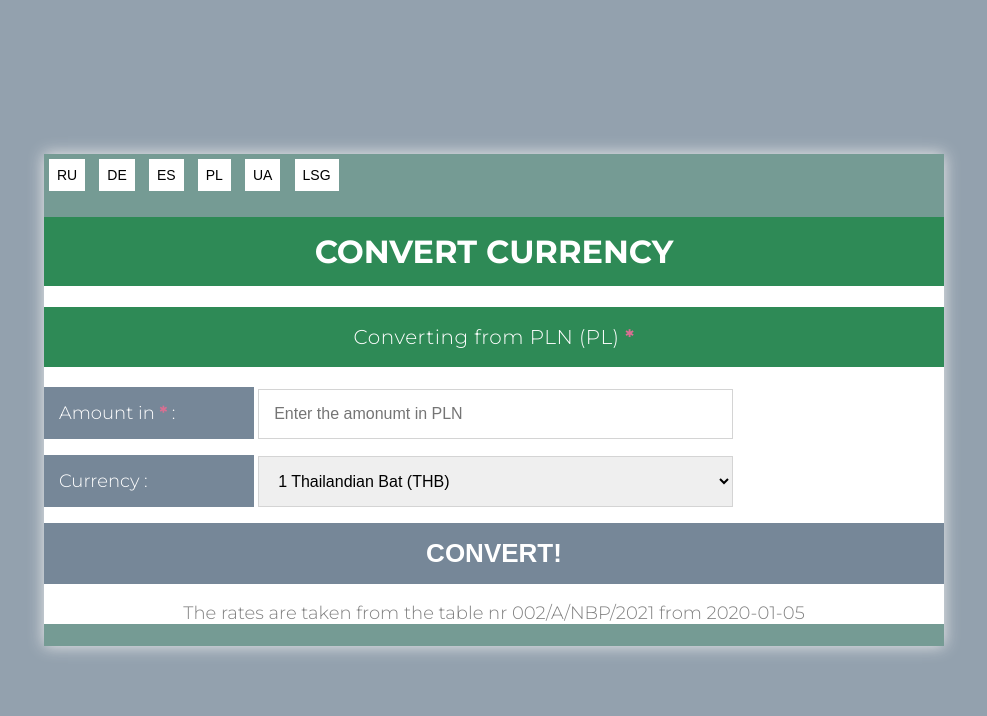
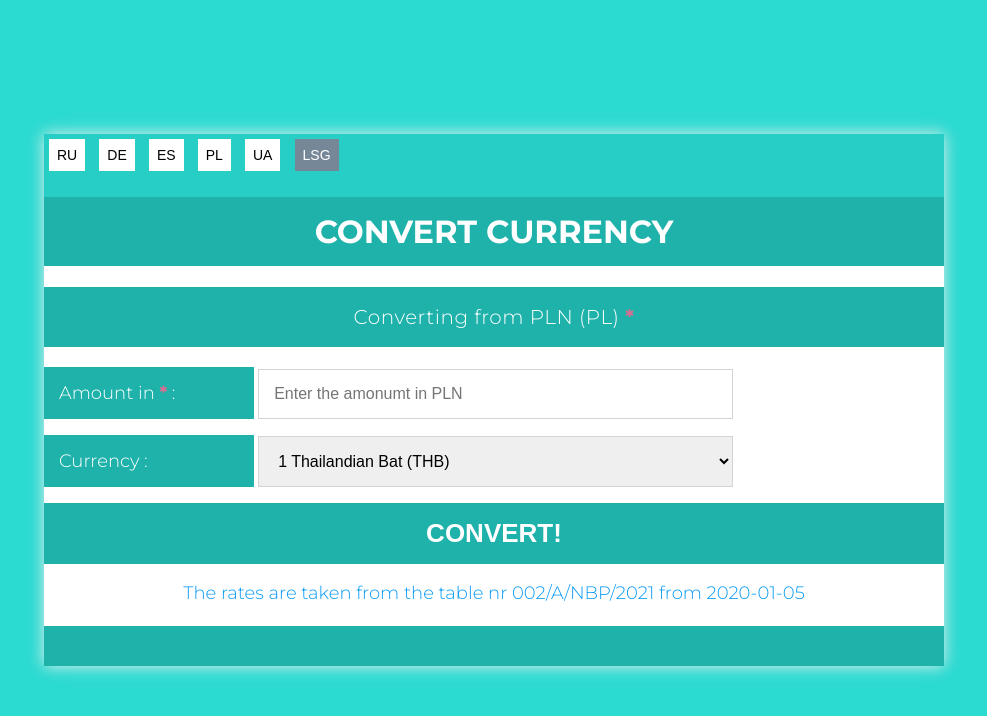
Before and after one commit to Mr-Front-End-dev/Convert-Currencu--EN-LSGr-, a plain HTML site: page index.html in a window 1280 px wide. Shown: the whole page, without its empty margins (146-1133 px from the left). Drawn offline with Linux system fonts and the light colour scheme.

Commit message:
Changed colors to lightseagreen

```diff
--- a/css/container.css
+++ b/css/container.css
@@ -2,7 +2,7 @@
   flex-basis: 900px;
   margin: 20px;
   box-shadow: 0 0 15px hsl(0, 0%, 93%);
-  background-color: rgba(46, 138, 86, 0.3);
+  background-color: rgba(32, 178, 170, 0.3);
 }
 
 @media (max-width: 414px) {
--- a/css/form.css
+++ b/css/form.css
@@ -7,7 +7,7 @@
   padding: 15px;
   text-align: center;
   color: hsl(0, 0%, 100%);
-  background-color: hsl(146, 50%, 36%);
+  background-color: hsl(177, 70%, 41%);
 }
 
 .form__paragraphWarning {
@@ -17,7 +17,7 @@
   font-size: 20px;
   padding: 15px;
   color: hsl(0,0%, 100%);
-  background-color: hsl(146, 50%, 36%);
+  background-color: hsl(177, 70%, 41%);
 }
 
 .form__span--asterisk {
@@ -32,7 +32,7 @@
   width: 100%;
   font-size: 18px;
   color: hsl(0, 0%, 100%);
-  background-color: hsl(210, 14%, 53%);
+  background-color: hsl(177, 70%, 41%);
 }
 
 @media (max-width: 414px) {
@@ -41,8 +41,8 @@
   }
 }
 
-.form__labelText--lightslategrey{
-  background-color: hsl(210, 14%, 53%);
+.form__labelText--lightseagreen {
+  background-color: hsl(177, 70%, 41%);
 }
 
 .form__field {
@@ -53,7 +53,7 @@
   border: 1px solid hsl(0, 0%, 83%);
 }
 
-@media (max-width: 414px){
+@media (max-width: 414px) {
   .form__field {
     max-width: 245px;
   }
@@ -67,19 +67,19 @@
   padding: 15px;
   border-style: none;
   color: hsl(0, 0%, 100%);
-  background-color: hsl(210, 14%, 53%);
+  background-color: hsl(177, 70%, 41%);
 }
 
 .form__buttonText:hover {
-  background-color: hsl(210, 14%, 58%);
+  background-color: hsl(177, 70%, 46%);
 }
 
 .form__buttonText:active {
-  background-color: hsl(210, 14%, 63%);
+  background-color: hsl(177, 70%, 51%);
 }
 
 .form__info {
-  color: hsl(0, 0%, 50%);
+  color: hsl(203, 92%, 50%);
   font-size: 18px;
   text-align: center;
 }
@@ -87,11 +87,11 @@
 .form__result {
   font-size: 22px;
   text-align: center;
-  color: hsl(210, 14%, 48%);
+  color: hsl(177, 70%, 36%);
 }
 
-.underline--lightblue {
+.underline--seagreen {
   padding: 20px;
   width: 100%;
-  background-color: hsl(210, 14%, 53%);
+  background-color: hsl(177, 70%, 41%);
 }
--- a/css/section.css
+++ b/css/section.css
@@ -12,14 +12,14 @@
   background-color: hsl(0, 0%, 93%);
 }
 
-.section__button--green {
-  background-color: hsl(146, 50%, 36%);
+.section__button--lightslategrey {
+  background-color: hsl(210, 14%, 53%);
   color:hsl(0, 0%, 100%);
   left: 5px;
 }
 
-.section__button--green.section__button--green:hover {
-  background-color: hsl(146, 50%, 43%);
+.section__button--lightslategrey.section__button--lightslategrey:hover {
+  background-color: hsl(210, 14%, 58%);
 }
 
 .section__button--link {
--- a/css/style.css
+++ b/css/style.css
@@ -13,6 +13,6 @@ html {
   min-height: 100vh;
   font-family: 'Montserrat', sans-serif;
   margin: 0;
-  background-color: hsl(210, 14%, 63%);
+  background-color: hsl(177, 70%, 51%);
   cursor: context-menu;
 }
```
